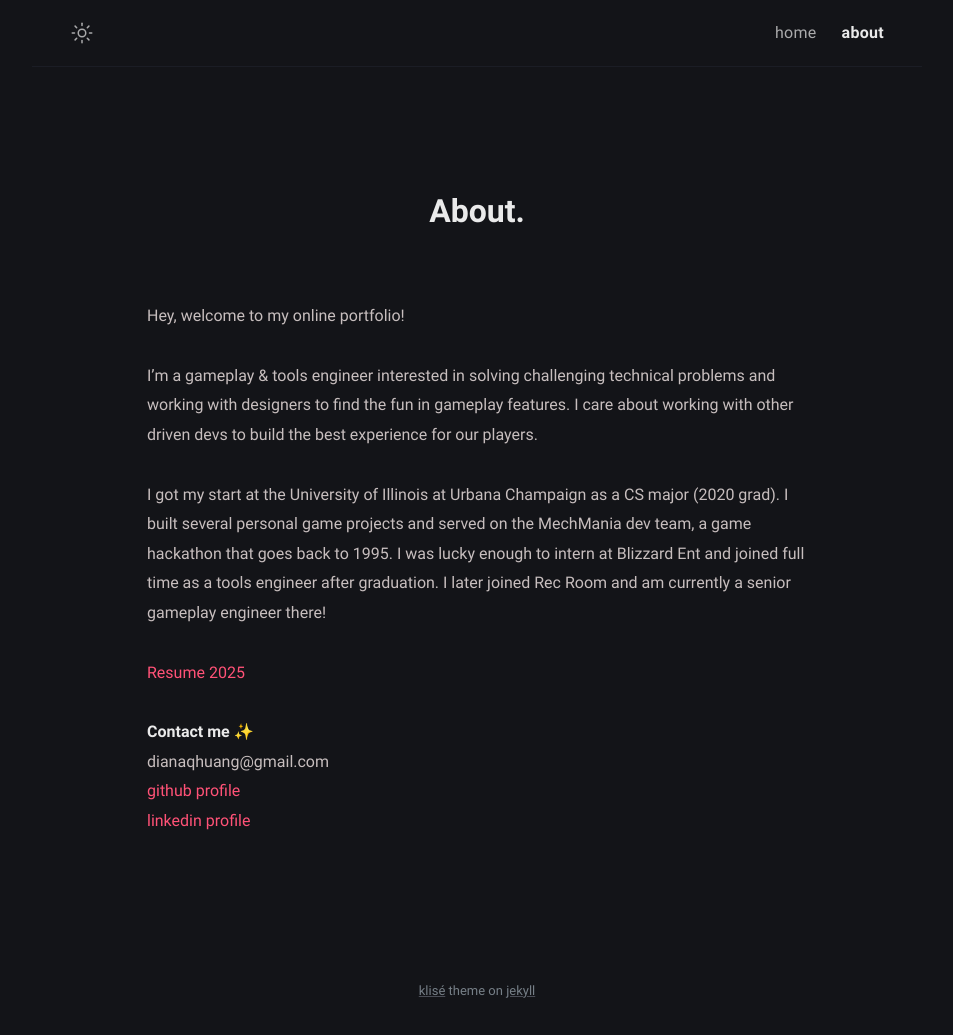
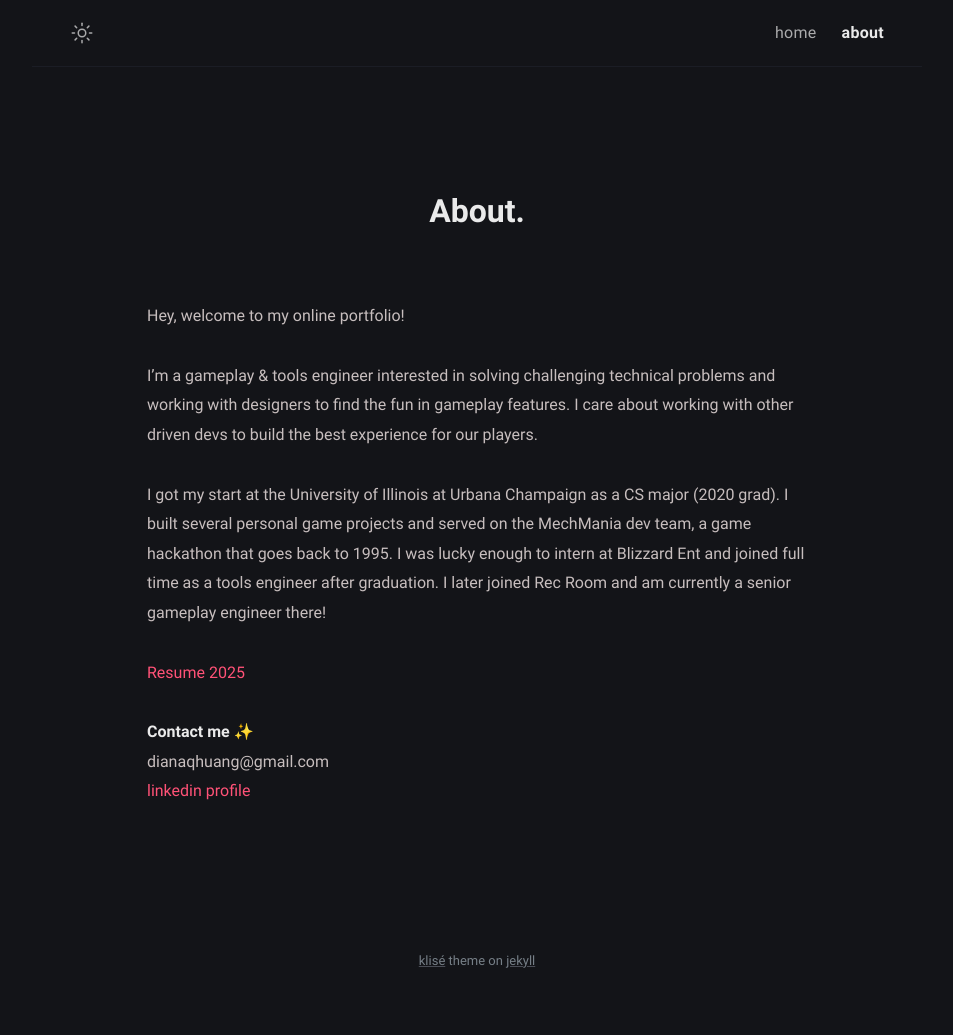
Before and after one commit to dhuang19/dhuang19.github.io, a Jekyll site: the page built from about.md, in a window 1280 px wide. Shown: the whole page, without its empty margins (163-1116 px from the left). Built offline with Jekyll 4.4.1, drawn with Linux system fonts in a browser that asks for light colours; after the commit the page ends 1005 px from its top, so only the background shows below that.

Commit message:
fix links

```diff
--- a/about.md
+++ b/about.md
@@ -17,6 +17,4 @@
 <br>
 dianaqhuang@gmail.com
 <br>
-<a href="[url](https://github.com/dhuang19)">github profile</a>
-<br>
-<a href="[url](https://www.linkedin.com/in/dianaqhuang/)">linkedin profile</a>
+<a href="https://www.linkedin.com/in/dianaqhuang/">linkedin profile</a>
```
